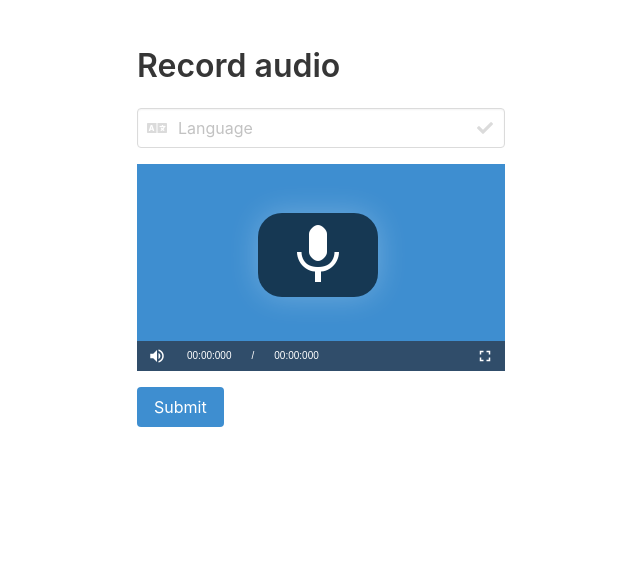
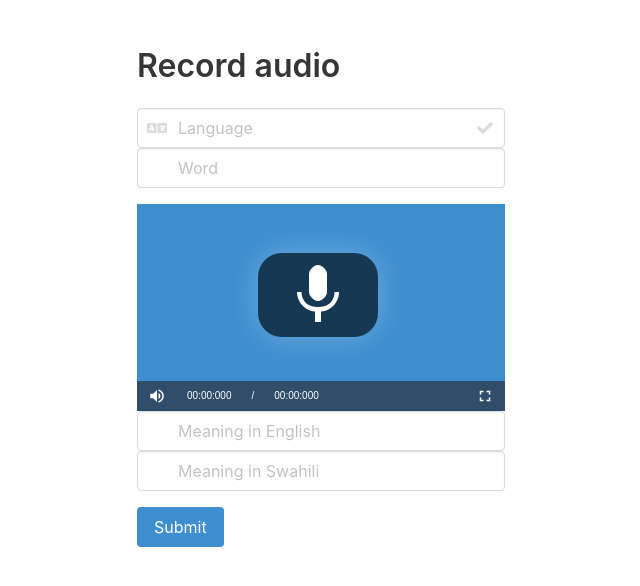
Before and after one commit to AthmanZiri/jenga_sentensi, a Django app: page /record/ in a window 1280 px wide. Shown: the part 52-638 px from the top of the page, without its empty margins (319-959 px from the left). Run offline with Django 3.2, Linux system fonts and the light colour scheme; some libraries are stand-ins or nearby versions.

Commit message:
[UPDATE] core/views.py

```diff
--- a/core/models.py
+++ b/core/models.py
@@ -10,7 +10,7 @@ class Record(models.Model):
     # voice_record = models.FileField(
     #     upload_to="records", storage=RawMediaCloudinaryStorage())
     word = models.CharField(max_length=50, null=True, blank=True)
-    meaning = models.CharField(max_length=100, null=True, blank=True)
+    # meaning = models.CharField(max_length=100, null=True, blank=True)
     meaning_in_english = models.CharField(max_length=100, null=True, blank=True)
     meaning_in_swahili = models.CharField(max_length=100, null=True, blank=True)
     language = models.CharField(max_length=50, null=True, blank=True)
--- a/core/views.py
+++ b/core/views.py
@@ -8,8 +8,16 @@ from .models import Record
 def record(request):
     if request.method == "POST":
         audio_file = request.FILES.get("recorded_audio")
+        use_case_audio_file = request.FILES.get("recorded_use_case")
+        word = request.POST.get("word")
         language = request.POST.get("language")
-        record = Record.objects.create(language=language, voice_record=audio_file)
+        # meaning = request.POST.get("meaning")
+        meaning_in_english = request.POST.get("meaning_in_english")
+        meaning_in_swahili = request.POST.get("meaning_in_swahili")
+        record = Record.objects.create(
+            language=language, voice_record=audio_file,
+            voice_record_use_case=use_case_audio_file,
+            word=word, meaning_in_english=meaning_in_english, meaning_in_swahili=meaning_in_swahili)
         record.save()
         messages.success(request, "Audio recording successfully added!")
         return JsonResponse(
--- a/static/assets/js/real.recording.js
+++ b/static/assets/js/real.recording.js
@@ -94,10 +94,22 @@ $("#submit").on("click", function (event) {
   //   grabs the value of the language field
   const language = document.getElementById("language").value;
   //   initializes an empty FormData
+  const word = document.getElementById("word").value;
+  //   initializes an empty FormData
+  const meaningEnglish = document.getElementById("meaning_in_english").value;
+  //   initializes an empty FormData
+  const meaningSwahili = document.getElementById("meaning_in_swahili").value;
+  //   initializes an empty FormData
+  const recordedFileUseCase = new File([player.recordedData], `audiorecord.webm`);
+  //   grabs the value of the language field
   let data = new FormData();
   //   appends the recorded file and language value
   data.append("recorded_audio", recordedFile);
   data.append("language", language);
+  data.append("word", word);
+  data.append("meaning_in_english", meaningEnglish);
+  data.append("meaning_in_swahili", meaningSwahili);
+  data.append("voice_record_use_case", recordedFileUseCase);
   //   post url endpoint
   const url = "";
   $.ajax({
--- a/templates/core/record.html
+++ b/templates/core/record.html
@@ -43,13 +43,7 @@
           {% csrf_token %}
           <div class="field">
             <div class="control has-icons-left has-icons-right">
-              <input
-                class="input"
-                type="text"
-                placeholder="Language"
-                name="language"
-                id="language"
-              />
+              <input class="input" type="text" placeholder="Language" name="language" id="language"/>
               <span class="icon is-left">
                 <i class="fas fa-language"></i>
               </span>
@@ -57,11 +51,23 @@
                 <i class="fas fa-check"></i>
               </span>
             </div>
-            <div
-              class="control has-icons-left has-icons-right"
-              style="margin-top: 1rem"
-            >
+            <div class="control has-icons-left has-icons-right">
+              <input class="input" type="text" placeholder="Word" name="word" id="word"/>
+            </div>
+            <!-- <div class="control has-icons-left has-icons-right">
+              <input class="input" type="text" placeholder="Meaning" name="meaning" id="meaning"/>
+            </div> -->
+            <div class="control has-icons-left has-icons-right" style="margin-top: 1rem">
               <audio id="recordAudio" class="video-js vjs-default-skin"></audio>
+            </div>
+            <div class="control has-icons-left has-icons-right">
+              <input class="input" type="text" placeholder="Meaning in English" name="meaning_in_english" id="meaning_in_english"/>
+            </div>
+            <div class="control has-icons-left has-icons-right">
+              <input class="input" type="text" placeholder="Meaning in Swahili" name="meaning_in_swahili" id="meaning_in_swahili"/>
+            </div>
+            <div class="control has-icons-left has-icons-right" style="margin-top: 1rem">
+              <audio id="recordAudioUseCase" class="video-js vjs-default-skin"></audio>
             </div>
             <div class="control" style="margin-top: 1rem">
               <button class="button is-info" id="submit">Submit</button>
```
Also changed, not shown: templates/core/record_detail.html (+10 -1 lines), core/migrations/0005_remove_record_meaning.py (added).
